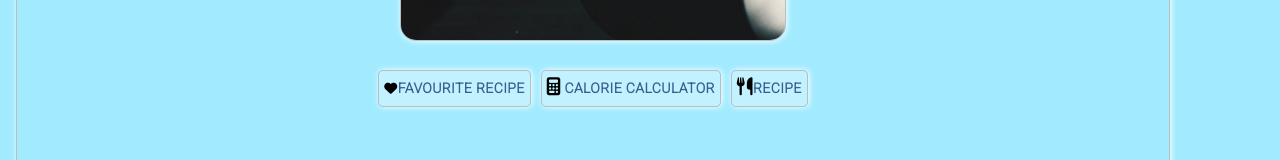
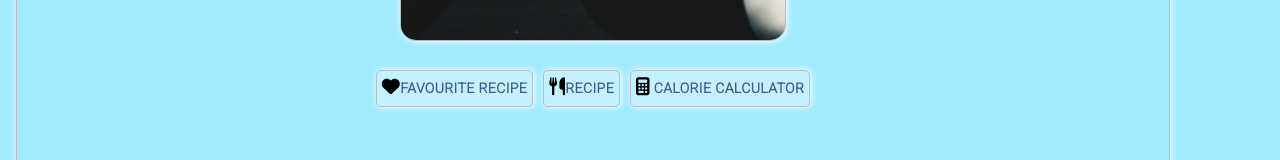
Before and after one commit to asaad227/asian-recipe, a React (Create React App) app: page / in a window 1280 px wide. Shown: the part 460-620 px from the top of the page. Built offline with nearby package versions, Linux system fonts and the light colour scheme; a web font is replaced by a local one.

Commit message:
update icon size display

```diff
--- a/src/Components/Profile/Profile.css
+++ b/src/Components/Profile/Profile.css
@@ -34,9 +34,9 @@
 
   }
 
-  .mainIcon .fa-heart {
+  /* .mainIcon .fa-heart {
     font-size: small;
-  }
+  } */
 
   .fa-cutlery {
     color: var(--red);
--- a/src/Components/Profile/index.js
+++ b/src/Components/Profile/index.js
@@ -19,15 +19,15 @@ const Profile = () => {
           <i className="fa fa-heart" aria-hidden="true"></i>
           Favourite Recipe</Link>
           </button>
+          <button className="mainIcon" > <Link to="/recipe">
+          <i className="fa fa-cutlery" aria-hidden="true"></i>
+          Recipe</Link>
+          </button>
           <button className="mainIcon"><Link to="/calories">
 
          <i className="fa fa-calculator" aria-hidden="true"></i> Calorie Calculator</Link>
           </button>
-          <button className="mainIcon" > <Link to="/recipe">
-          <i className="fa fa-cutlery" aria-hidden="true"></i>
 
-          Recipe</Link>
-          </button>
 
         </div>
 
```
